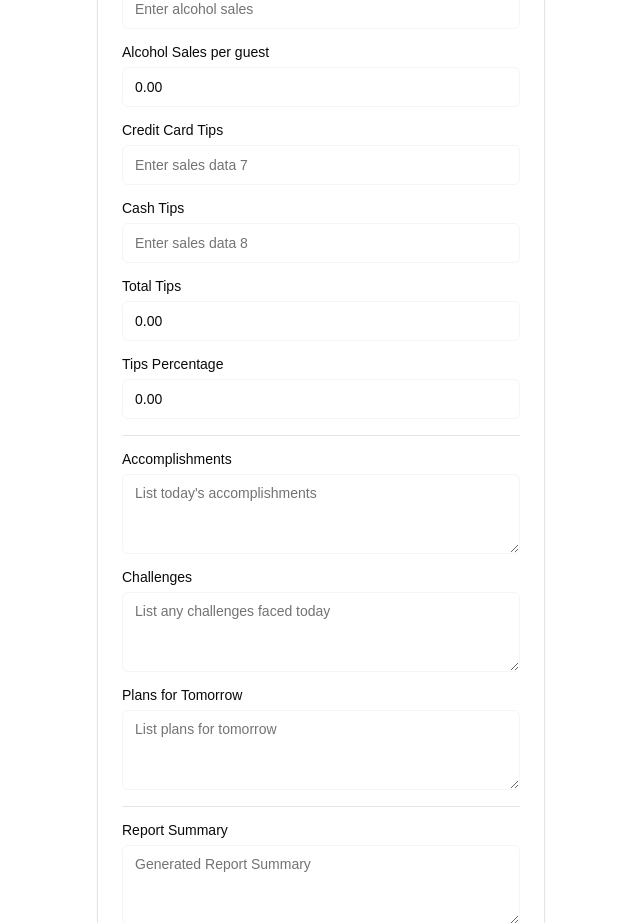
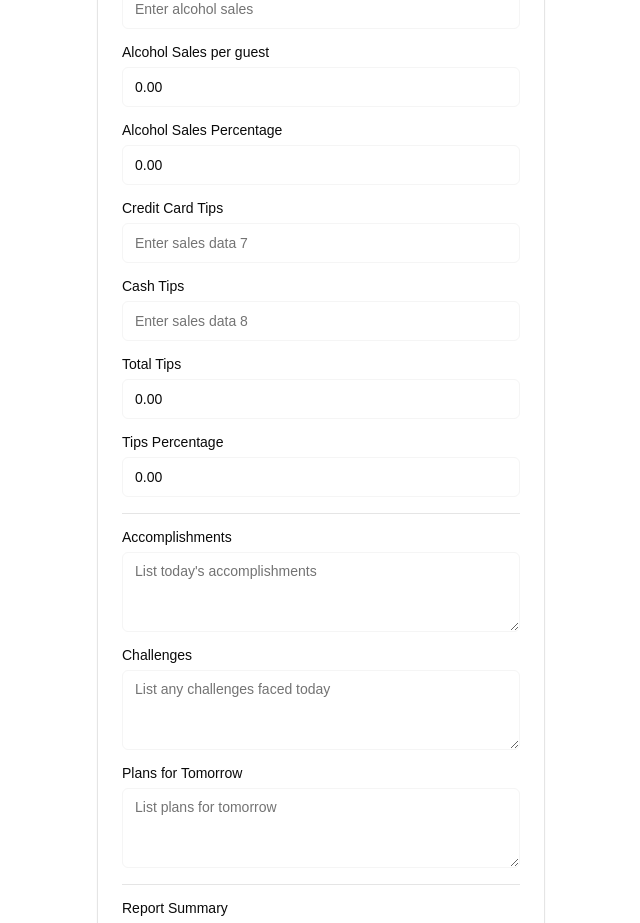
Before and after one commit to lhm-david/CSRHproject, a Next.js app: page / in a window 1280 px wide. Shown: the part 840-1763 px from the top of the page, without its empty margins (319-959 px from the left). Built offline with nearby package versions, Linux system fonts and the light colour scheme; what @genkit-ai/googleai, genkit would draw is missing.

Commit message:
add a new field call Alcohol Sales Percentage under Alcohol Sales per guest

```diff
--- a/src/app/page.tsx
+++ b/src/app/page.tsx
@@ -299,6 +299,16 @@ export default function Home() {
           </div>
 
           <div className="grid gap-2">
+            <Label htmlFor="alcoholSalesPercentage">Alcohol Sales Percentage</Label>
+            <Input
+              id="alcoholSalesPercentage"
+              placeholder="Alcohol Sales Percentage"
+              value={`${alcoholSalesPercentage}`}
+              readOnly
+            />
+          </div>
+
+          <div className="grid gap-2">
             <Label htmlFor="creditCardTips">Credit Card Tips</Label>
             <Input
               id="creditCardTips"
```
